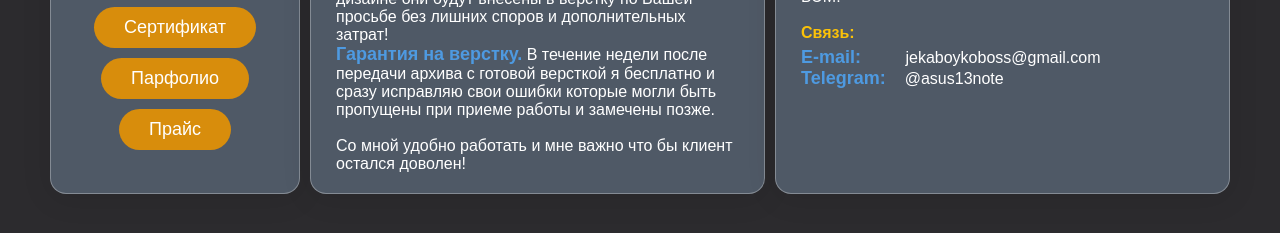
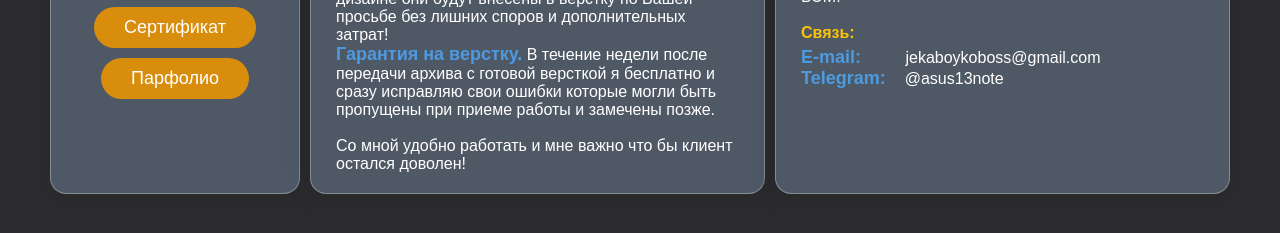
Before and after one commit to asus13note/Portfolio-main, a plain HTML site: page index.html in a window 1280 px wide. Shown: the part 491-724 px from the top of the page. Drawn offline with Linux system fonts and the light colour scheme.

Commit message:
Update index.html

```diff
--- a/index.html
+++ b/index.html
@@ -33,7 +33,7 @@
         </div>
         <a class="btn" href="sertifikat.html" target="_blank">Сертификат</a>
         <a class="btn" href="Portfolio.html" target="_blank">Парфолио</a>
-        <a class="btn" href="Price.html" target="_blank">Прайс</a>
+        <!--<a class="btn" href="Price.html" target="_blank">Прайс</a> -->
       </div>
       <div class="card-img">
         <h2>Моя цель - предоставить лучшую услугу на рынке!</h2>
```
